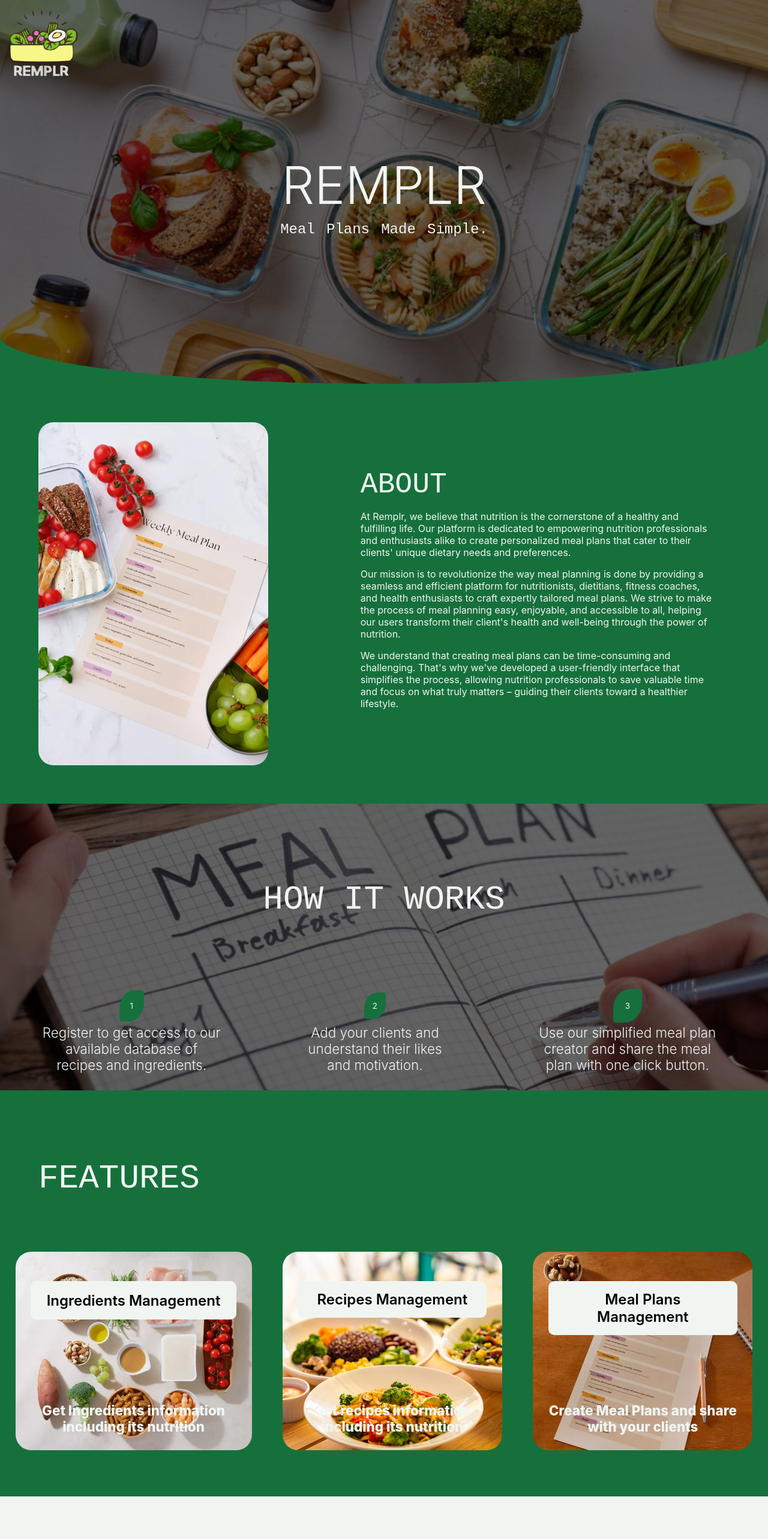
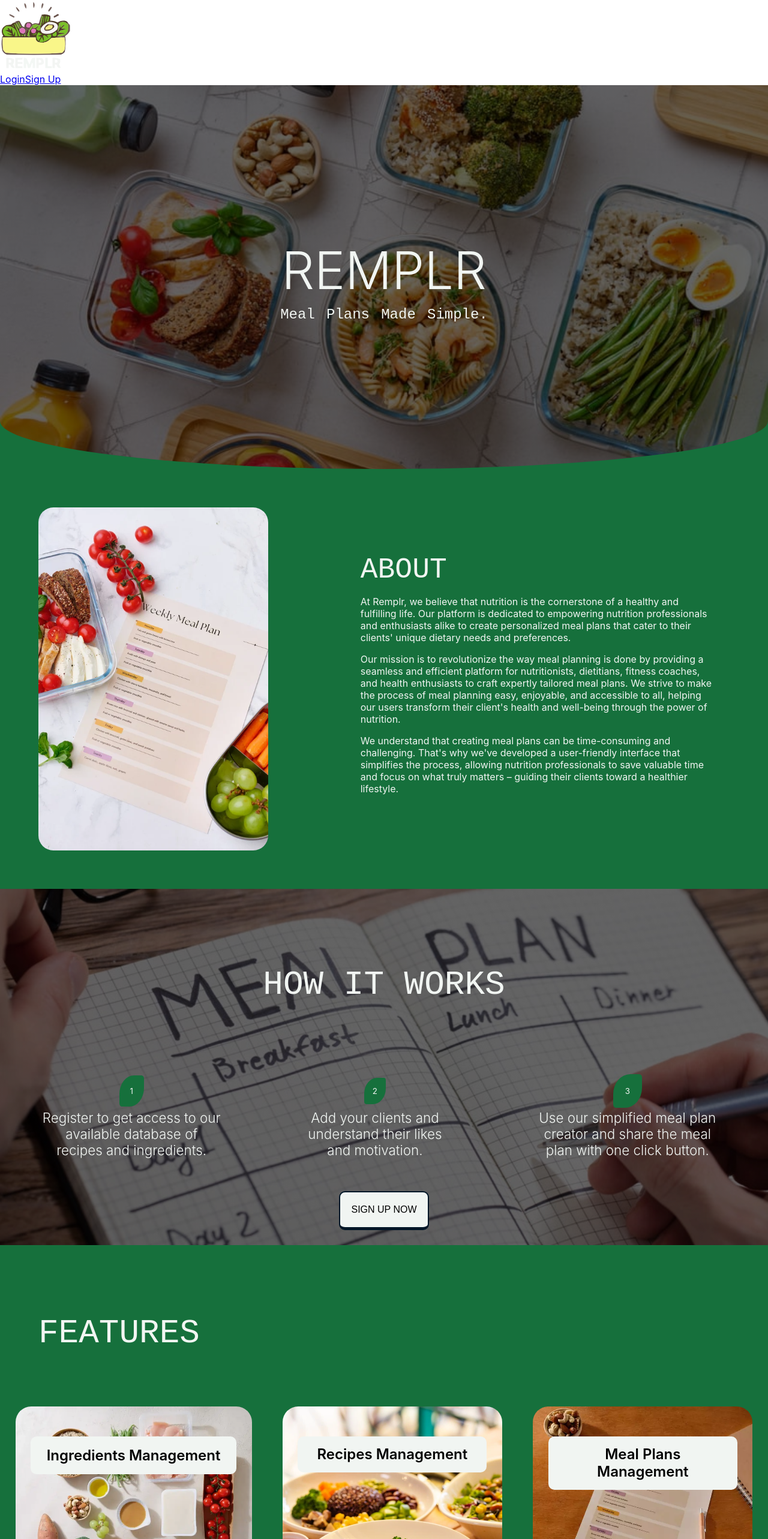
Before and after one commit to coderhimanshu1/REMPLR-2.0, a React (Create React App) app: page / in a window 1280 px wide. Shown: the top 2566 px of the page at 60% size. Built offline with nearby package versions, Linux system fonts and the light colour scheme.

Commit message:
adding call to action button

```diff
--- a/src/App.css
+++ /dev/null
@@ -1,39 +0,0 @@
-.App {
-  text-align: center;
-}
-
-.App-logo {
-  height: 40vmin;
-  pointer-events: none;
-}
-
-@media (prefers-reduced-motion: no-preference) {
-  .App-logo {
-    animation: App-logo-spin infinite 20s linear;
-  }
-}
-
-.App-header {
-  /* color to be used for nav */
-  background-color: #f1f5f2;
-  min-height: 100vh;
-  display: flex;
-  flex-direction: column;
-  align-items: center;
-  justify-content: center;
-  font-size: calc(10px + 2vmin);
-  color: white;
-}
-
-.App-link {
-  color: #61dafb;
-}
-
-@keyframes App-logo-spin {
-  from {
-    transform: rotate(0deg);
-  }
-  to {
-    transform: rotate(360deg);
-  }
-}
--- a/src/App.js
+++ b/src/App.js
@@ -1,5 +1,6 @@
 import { BrowserRouter as Router, Route, Routes } from "react-router-dom";
 import Home from "./routes/home";
+import Nav from "./routes/common/nav";
 // import "./App.css";
 
 function App() {
@@ -7,6 +8,7 @@ function App() {
     <div className="App">
       <header className="App-header">
         <Router>
+          <Nav />
           <Routes>
             <Route path="/" element={<Home />} />
           </Routes>
--- a/src/index.css
+++ b/src/index.css
@@ -1,13 +1,3 @@
 body {
   margin: 0;
-  font-family: -apple-system, BlinkMacSystemFont, 'Segoe UI', 'Roboto', 'Oxygen',
-    'Ubuntu', 'Cantarell', 'Fira Sans', 'Droid Sans', 'Helvetica Neue',
-    sans-serif;
-  -webkit-font-smoothing: antialiased;
-  -moz-osx-font-smoothing: grayscale;
 }
-
-code {
-  font-family: source-code-pro, Menlo, Monaco, Consolas, 'Courier New',
-    monospace;
-}
--- a/src/routes/common/nav.js
+++ b/src/routes/common/nav.js
@@ -0,0 +1,23 @@
+import React from "react";
+import { Link } from "react-router-dom";
+import logo from "../../images/logo.svg";
+
+const Nav = () => {
+  return (
+    <div className="nav">
+      <div className="nav-brand">
+        <Link exact to="/">
+          <img src={logo} alt="Remplr logo" />
+        </Link>
+      </div>
+      <Link exact to={`/login`}>
+        Login
+      </Link>
+      <Link exact to={`/get-started`}>
+        Sign Up
+      </Link>
+    </div>
+  );
+};
+
+export default Nav;
--- a/src/routes/home.js
+++ b/src/routes/home.js
@@ -1,12 +1,11 @@
 import React from "react";
+import { Link } from "react-router-dom";
 import "../styles/home.css";
-import logo from "../images/logo.svg";
 
 const Home = () => {
   return (
     <div className="home">
       <div className="home-header">
-        <img src={logo} alt="Remplr logo" />
         <div className="home-text">
           <h1>REMPLR</h1>
           <small>Meal Plans Made Simple.</small>
@@ -64,6 +63,11 @@ const Home = () => {
               one click button.
             </h3>
           </div>
+        </div>
+        <div className="home-action-button">
+          <Link to={`/register`}>
+            <button>SIGN UP NOW</button>
+          </Link>
         </div>
       </div>
 
--- /dev/null
+++ b/src/styles/common/nav.css
@@ -0,0 +1,5 @@
+.nav-brand {
+  max-width: 10%;
+  padding: 0.5%;
+  margin: 0.5%;
+}
--- a/src/styles/home.css
+++ b/src/styles/home.css
@@ -17,12 +17,6 @@ body {
   border-bottom-left-radius: 80% 20%;
   border-bottom-right-radius: 80% 20%;
   overflow: hidden;
-}
-
-.home-header img {
-  max-width: 10%;
-  padding: 0.5%;
-  margin: 0.5%;
 }
 
 .home-text {
@@ -129,6 +123,29 @@ body {
   font-size: 140%;
 }
 
+.home-action-button button {
+  width: 150px;
+  border-radius: 10px;
+  margin: 2%;
+  padding: 20px 15px;
+  background-color: #f1f5f2;
+  border: 2px solid #011627;
+  font-size: 100%;
+  cursor: pointer;
+  border-bottom-width: 5px;
+}
+
+.home-action-button button:hover {
+  background-color: #011627;
+  color: #27c267;
+  border: 2px solid #16703c;
+  border-bottom-width: 5px;
+}
+
+.home-action-button button:active {
+  font-size: 80%;
+}
+
 /* Styling for Features section */
 
 .home-features {
@@ -207,7 +224,7 @@ body {
   height: 100%;
   background-color: #f1f5f2;
   padding: 5% 5%;
-  padding-bottom: 60%;
+  padding-bottom: 50%;
   margin-bottom: -50%;
 }
 
```
